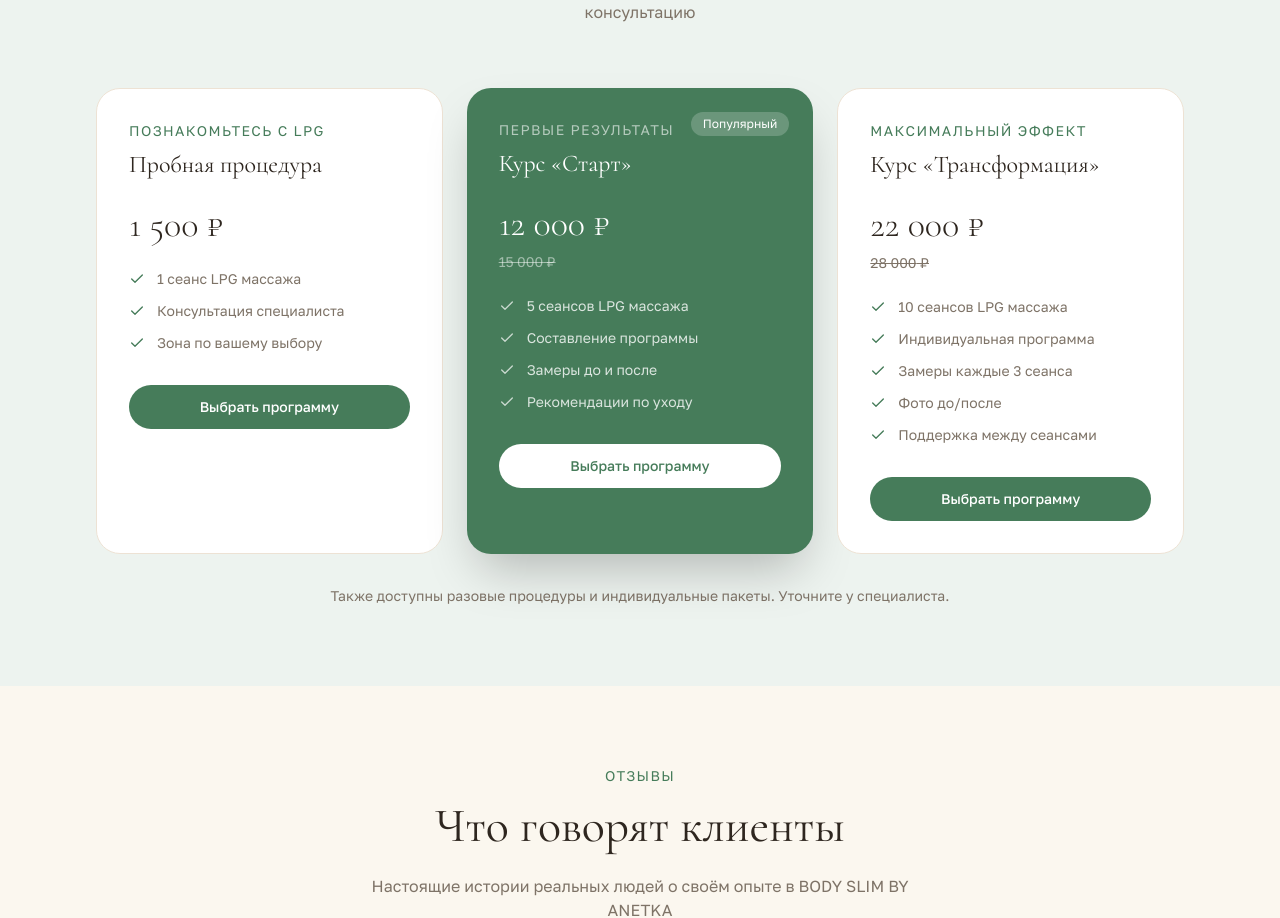
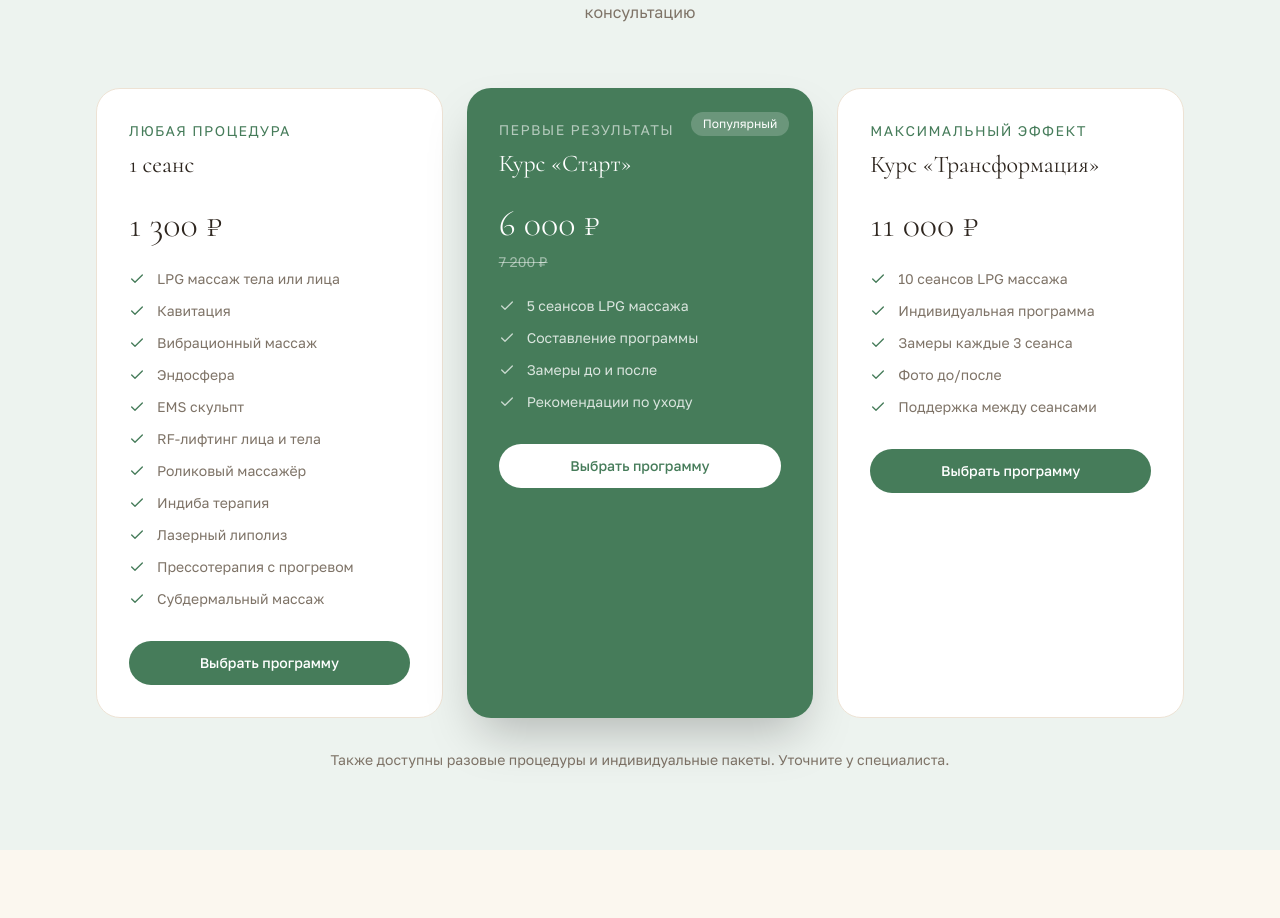
Before and after one commit to pr-poehali-dev/body-slim-lpg-website, a React (Vite) app: page / in a window 1280 px wide. Shown: the part 4705-5623 px from the top of the page. Built offline with nearby package versions, Linux system fonts and the light colour scheme.

Commit message:
Обновление прайс-листа процедур

```diff
--- a/src/components/AboutPricesReviews.tsx
+++ b/src/components/AboutPricesReviews.tsx
@@ -39,17 +39,29 @@ const reviews = [
 
 const prices = [
   {
-    title: "Пробная процедура",
-    subtitle: "Познакомьтесь с LPG",
-    price: "1 500",
-    features: ["1 сеанс LPG массажа", "Консультация специалиста", "Зона по вашему выбору"],
+    title: "1 сеанс",
+    subtitle: "Любая процедура",
+    price: "1 300",
+    features: [
+      "LPG массаж тела или лица",
+      "Кавитация",
+      "Вибрационный массаж",
+      "Эндосфера",
+      "EMS скульпт",
+      "RF-лифтинг лица и тела",
+      "Роликовый массажёр",
+      "Индиба терапия",
+      "Лазерный липолиз",
+      "Прессотерапия с прогревом",
+      "Субдермальный массаж",
+    ],
     highlight: false,
   },
   {
     title: "Курс «Старт»",
     subtitle: "Первые результаты",
-    price: "12 000",
-    oldPrice: "15 000",
+    price: "6 000",
+    oldPrice: "7 200",
     features: ["5 сеансов LPG массажа", "Составление программы", "Замеры до и после", "Рекомендации по уходу"],
     highlight: true,
     badge: "Популярный",
@@ -57,8 +69,7 @@ const prices = [
   {
     title: "Курс «Трансформация»",
     subtitle: "Максимальный эффект",
-    price: "22 000",
-    oldPrice: "28 000",
+    price: "11 000",
     features: ["10 сеансов LPG массажа", "Индивидуальная программа", "Замеры каждые 3 сеанса", "Фото до/после", "Поддержка между сеансами"],
     highlight: false,
   },
```
